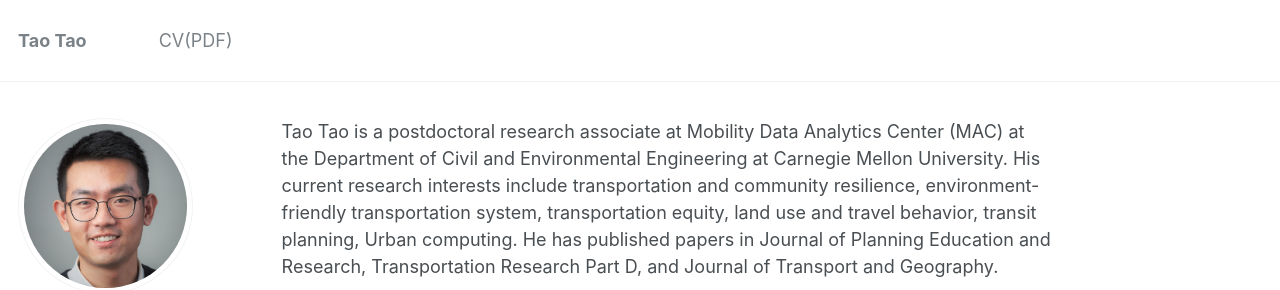
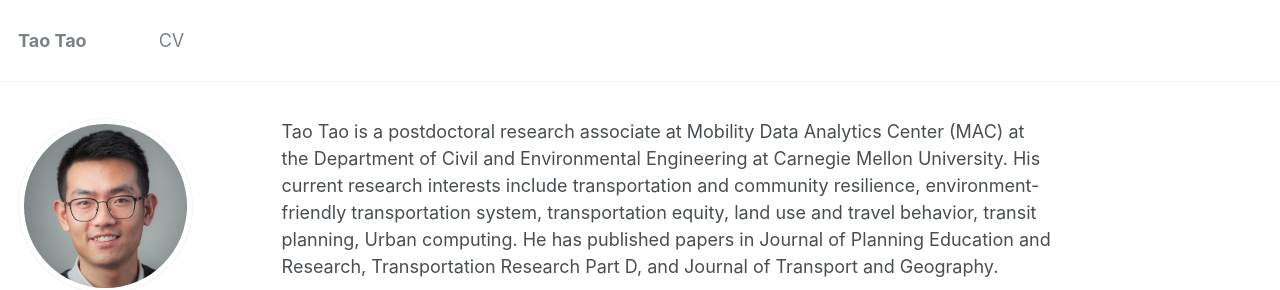
Before and after one commit to vtao1989/blog, a Jekyll site: the page built from _pages/about.md, in a window 1280 px wide and 900 px high. Shown: the top 290 px of the window. Built offline with Jekyll 4.4.1, drawn with Linux system fonts in a browser that asks for light colours.

Commit message:
Update navigation.yml

```diff
--- a/_data/navigation.yml
+++ b/_data/navigation.yml
@@ -1,4 +1,4 @@
 # main links links
 main:
-  - title: "CV(PDF)"
-    url: /files/CV_Tao.pdf
+  - title: "CV"
+    url: /cv/
```
